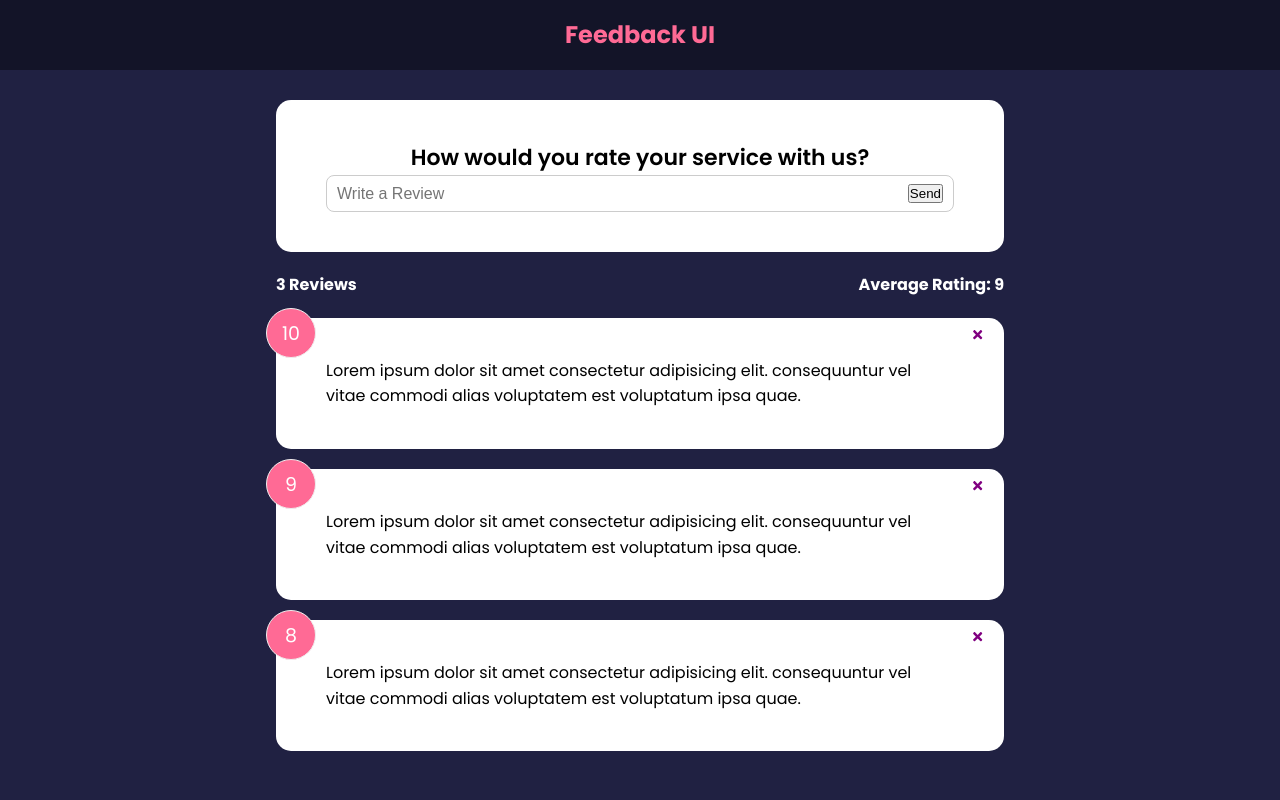
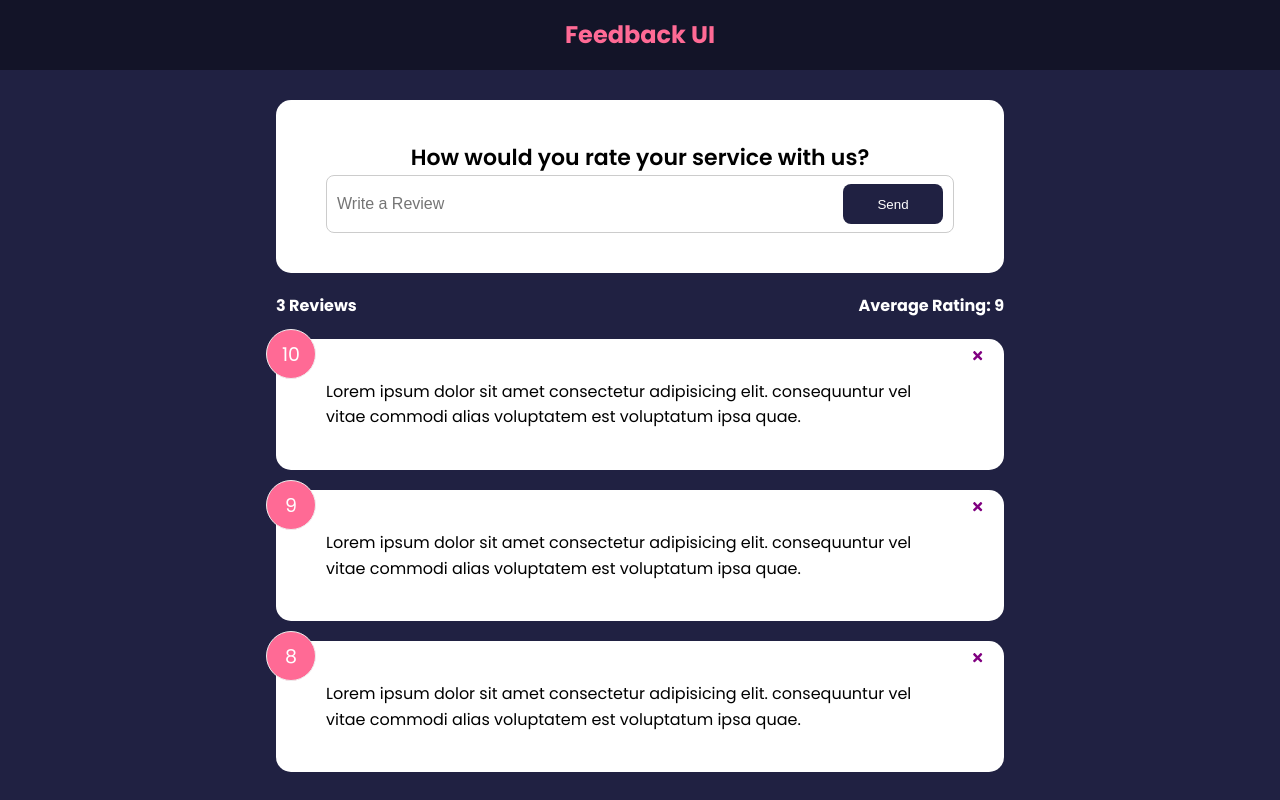
Before and after one commit to Catevika/feedback-app, a React (Create React App) app: page / in a window 1280 px wide. Built offline with nearby package versions, Linux system fonts and the light colour scheme.

Commit message:
Add shared custom Button component

```diff
--- a/src/components/FeedbackForm.jsx
+++ b/src/components/FeedbackForm.jsx
@@ -1,5 +1,6 @@
 import { useState } from 'react';
 import Card from './shared/Card';
+import Button from './shared/Button';
 
 function FeedbackForm() {
 	const [text, setText] = useState('');
@@ -19,7 +20,7 @@
 						placeholder='Write a Review'
 						value={text}
 					/>
-					<button type='submit'>Send</button>
+					<Button type='submit'>Send</Button>
 				</div>
 			</form>
 		</Card>
--- /dev/null
+++ b/src/components/shared/Button.jsx
@@ -0,0 +1,24 @@
+import PropTypes from 'prop-types';
+
+function Button({ children, version, type, isDisabled }) {
+	return (
+		<button type={type} disabled={isDisabled} className={`btn btn-${version}`}>
+			{children}
+		</button>
+	);
+}
+
+Button.defaultProps = {
+	version: 'primary',
+	type: 'button',
+	isDisabled: false
+};
+
+Button.propTypes = {
+	children: PropTypes.node.isRequired,
+	version: PropTypes.string,
+	type: PropTypes.string,
+	isDisabled: PropTypes.bool
+};
+
+export default Button;
```
